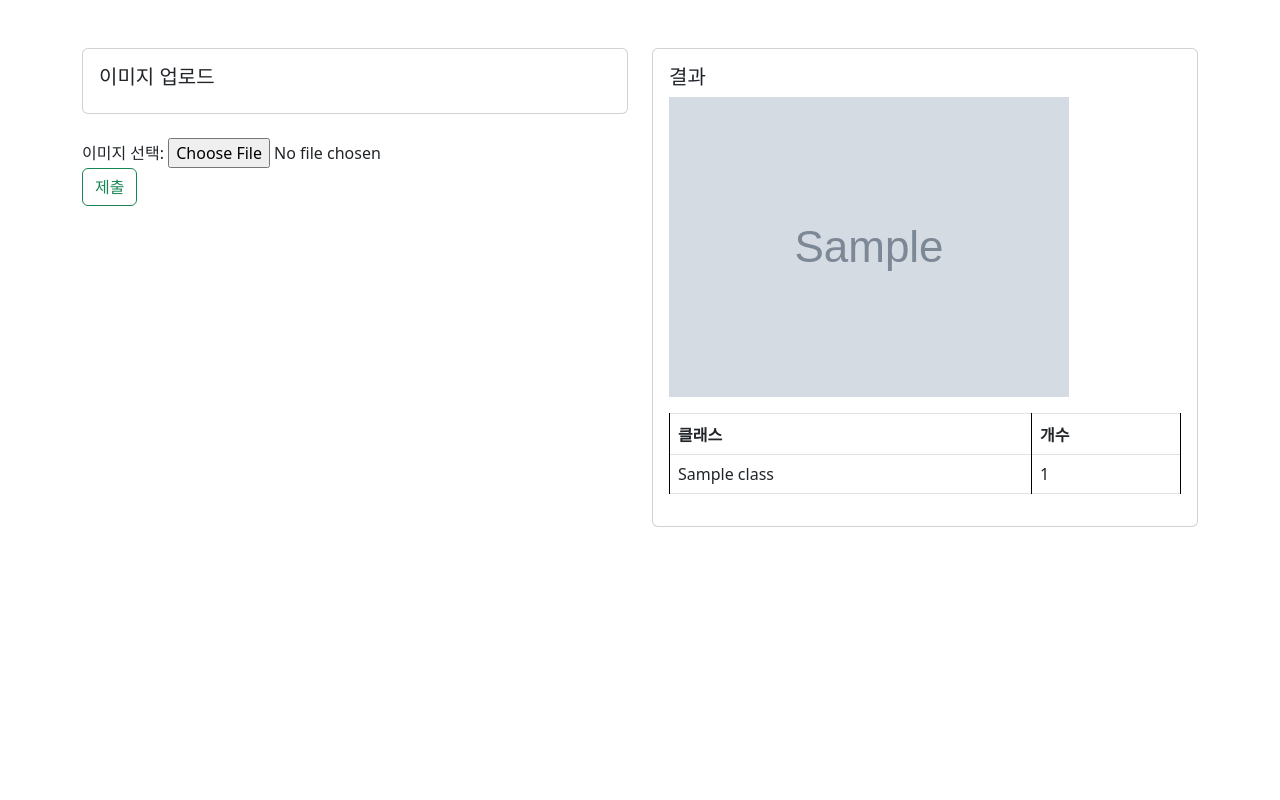
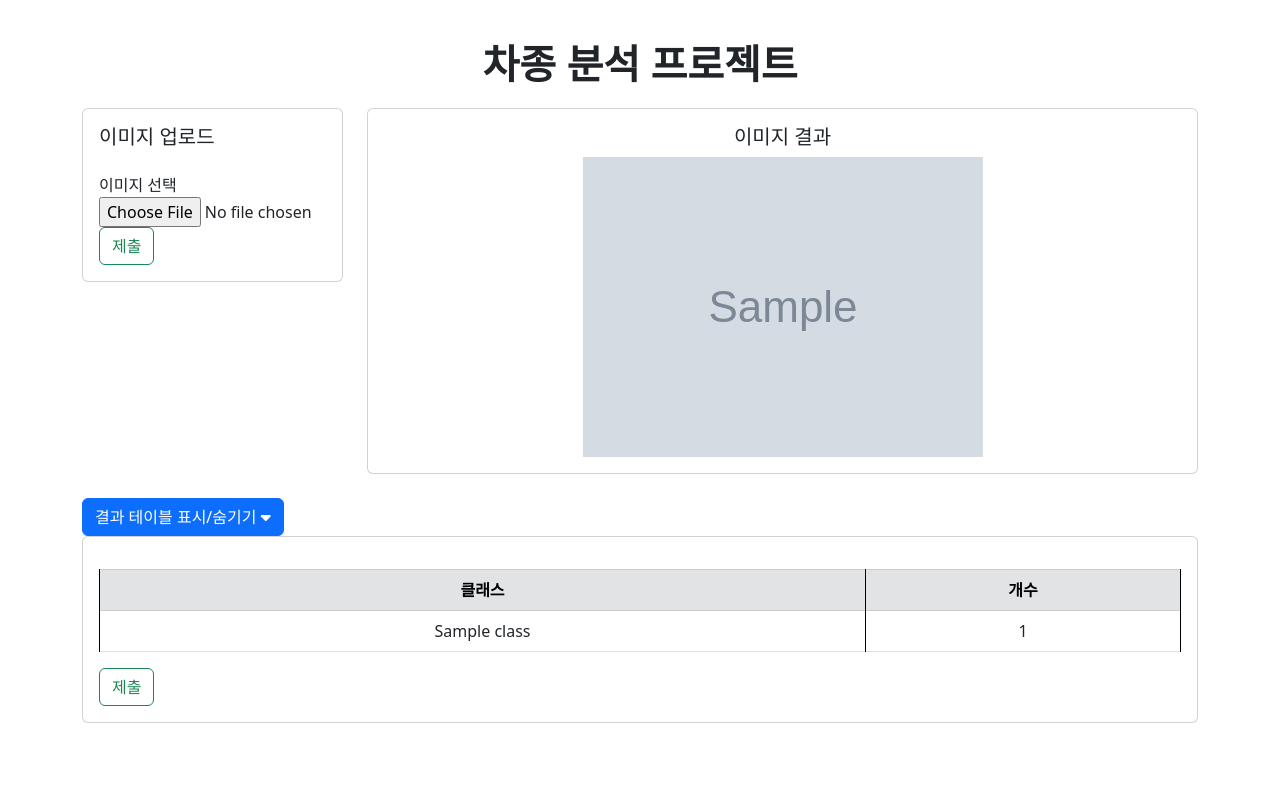
Before and after one commit to 9dotO/yolov5_carDetectUI, a Django app: template carDetectUI/templates/car/car_detect.html in a window 1280 px wide. Run offline with Django 4.2, Linux system fonts and the light colour scheme; tables that the repository leaves empty hold one stand-in row (values such as "Sample post"); the template is opened without the code that fills it: values that come from a table or form of the project are taken from there, most other values are stand-ins (such as "Sample title", 1, 10 or a date in 2020); grey boxes marked "Sample" are stand-in pictures.

Commit message:
first commit

```diff
--- a/carDetectUI/templates/car/car_detect.html
+++ b/carDetectUI/templates/car/car_detect.html
@@ -1,58 +1,120 @@
-
+<!DOCTYPE html>
+<html lang="en">
+<head>
+    <meta charset="UTF-8">
+    <meta name="viewport" content="width=device-width, initial-scale=1.0">
+    <title>차종 분석 프로젝트</title>
+    <!-- Add your CSS and JavaScript links here -->
     {% block header %}
-
         <link href="https://cdn.jsdelivr.net/npm/bootstrap@5.3.0/dist/css/bootstrap.min.css" rel="stylesheet">
         <script src="https://cdn.jsdelivr.net/npm/bootstrap@5.3.0/dist/js/bootstrap.min.js"></script>
         <link rel="stylesheet" href="https://cdnjs.cloudflare.com/ajax/libs/animate.css/4.1.1/animate.min.css">
+        <link rel="stylesheet" href="https://cdnjs.cloudflare.com/ajax/libs/font-awesome/6.0.0-beta3/css/all.min.css"> <!-- Font Awesome CSS -->
+        <style>
+            body {
+                margin-top: 40px;
+                margin-bottom: 40px;
+            }
 
-
-<style>
             table {
                 border-collapse: collapse;
                 width: 100%;
             }
 
-    table, th, td {
+            th, td {
                 border: 1px solid black;
+                padding: 8px;
+                text-align: center;
             }
 
-    th, td {
-        padding: 8px;
-        text-align: left;
+            div.card-body {
+                border: none;
+            }
+
+            h1 {
+                font-weight: bold;
+                text-align: center;
+                margin-bottom: 20px;
             }
         </style>
+        <script>
+            // 페이지가 로드되면 실행
+            window.addEventListener('load', function() {
+                const toggleButton = document.getElementById('toggleButton');
+                const resultTable = document.getElementById('resultTable');
 
+                // 결과 테이블을 보이게 설정
+                resultTable.style.display = 'block';
+
+                // 토글 버튼 클릭 시 결과 테이블 표시/숨김
+                toggleButton.addEventListener('click', function() {
+                    if (resultTable.style.display === 'none' || resultTable.style.display === '') {
+                        resultTable.style.display = 'block';
+                    } else {
+                        resultTable.style.display = 'none';
+                    }
+                });
+            });
+        </script>
     {% endblock %}
-
+    </head>
+    <body>
+    <h1>차종 분석 프로젝트</h1>
+    <div class="container align-items-center">
         {% block contents %}
-<div class="container mt-5">
             <div class="row">
-        <div class="col-sm-6">
+                <div class="col-sm-3">
+                    <!-- 이미지 업로드 -->
                     <div class="card animate__animated animate__fadeInLeft">
                         <div class="card-body">
                             <h5 class="card-title">이미지 업로드</h5>
                             <div id="uploadedImage"></div>
-                </div>
-            </div>
                             <div class="mt-4">
                                 <form action="" enctype="multipart/form-data" id="imageUploadForm" method="post">
                                     {% csrf_token %}
                                     <div class="form-group">
-                        <label for="{{ form.image.id_for_label }}">이미지 선택:</label>
+                                        <label for="{{ form.image.id_for_label }}">이미지 선택</label>
                                         <input type="file" class="form-control-file" name="image" id="{{ form.image.id_for_label }}">
                                     </div>
                                     <button class="btn btn-outline-success" type="submit">제출</button>
                                 </form>
                             </div>
                         </div>
-        <div class="col-sm-6">
-            <div class="card animate__animated animate__fadeInRight">
-                <div class="card-body">
-                    <h5 class="card-title">결과</h5>
+                    </div>
+                </div>
+
+                <div class="col-sm-9">
+                    <!-- 이미지 결과 -->
+                    <div class="card animate__animated animate__fadeInLeft" style="height: 100%;">
+                        <div class="card-body d-flex flex-column justify-content-center text-center" style="height: 100%;">
+                            <h5 class="card-title">이미지 결과</h5>
                             {% if inference_img %}
-                        <img src="{{inference_img}}" class="img-fluid" />
+                                <div style="display: inline-block;">
+                                    <img src="{{inference_img}}" style="max-width: 450px; max-height: 450px; vertical-align: middle;" />
+                                </div>
+                            {% else %}
+                                <p>이미지가 없습니다.</p>
+                            {% endif %}
+                        </div>
+                    </div>
+                </div>
+
+            </div>
+
+            <div class="row mt-4">
+                <div class="col">
+                    <!-- 토글 버튼 -->
+                    <button id="toggleButton" class="btn btn-primary">
+                        결과 테이블 표시/숨기기
+                        <i class="fas fa-caret-down"></i> <!-- Font Awesome 화살표 아이콘 -->
+                    </button>
+
+                    <!-- 결과 테이블 -->
+                    <div id="resultTable" class="card animate__animated animate__fadeInRight">
+                        <div class="card-body" style="overflow: auto; max-height: 300px;">
+                            {% comment %} <h5 class="card-title">결과</h5> {% endcomment %}
                             <table class="table table-bordered mt-3">
-                            <thead>
+                                <thead class="table-secondary">
                                     <tr>
                                         <th>클래스</th>
                                         <th>개수</th>
@@ -67,12 +129,12 @@
                                     {% endfor %}
                                 </tbody>
                             </table>
-                    {% else %}
-                        <p>이미지가 없습니다.</p>
-                    {% endif %}
-                </div>
+                            <button class="btn btn-outline-success float-right" type="submit">제출</button>
                         </div>
                     </div>
                 </div>
             </div>
         {% endblock %}
+    </div>
+</body>
+</html>
```
Lines whose indentation alone changed are shown as unchanged.
